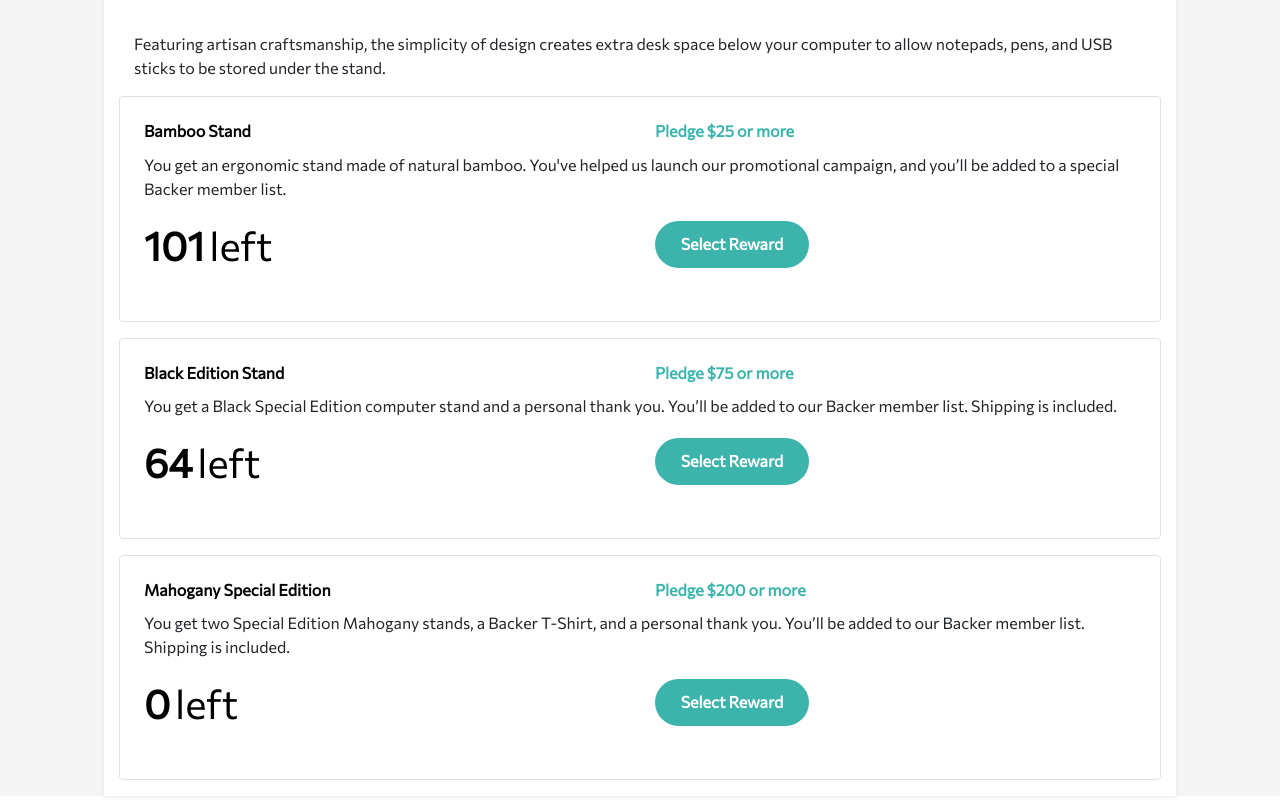
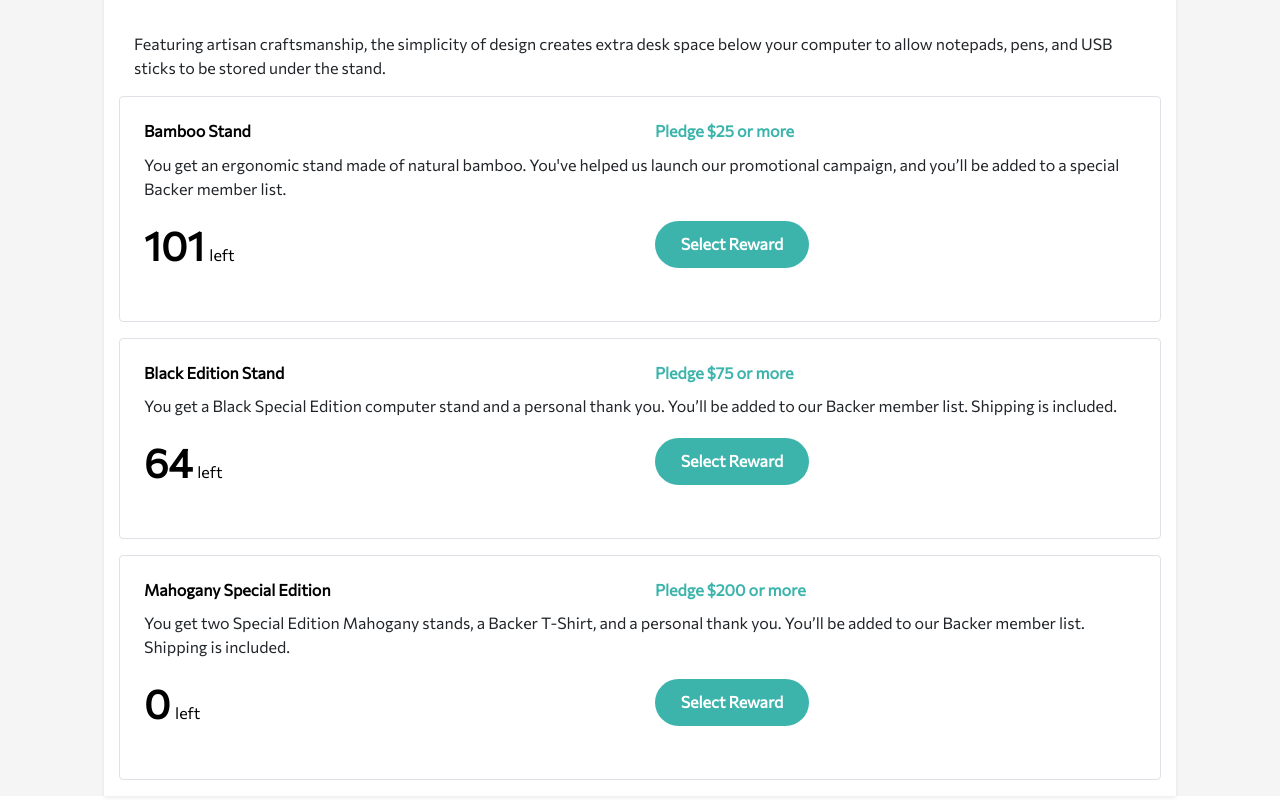
Before and after one commit to MrObonye/crowdfunding, an Angular app: page / in a window 1280 px wide. Shown: the part 941-1741 px from the top of the page. Built offline with nearby package versions, Linux system fonts and the light colour scheme.

Commit message:
add disable div

```diff
--- a/src/app/components/common/pledge/pledge.component.ts
+++ b/src/app/components/common/pledge/pledge.component.ts
@@ -15,6 +15,7 @@ export class PledgeComponent implements OnInit {
 
   @Input() index: number;
   @Input() selected: number;
+
 
   @Output() enableBorder = new EventEmitter();
   constructor(private modalService: ModalService) { }
--- a/src/app/components/hero/hero.component.html
+++ b/src/app/components/hero/hero.component.html
@@ -74,7 +74,7 @@
       <app-pledge [cardTitle]="contentData[1].cardTitle" [cardSubTitle]="contentData[1].cardSubTitle" [cardText]="contentData[1].cardText"
       [cardNumber]="contentData[1].cardNumber" [index]="3" (enableBorder)="select($event)" [selected]="selected"></app-pledge>
       <app-pledge [cardTitle]="contentData[2].cardTitle" [cardSubTitle]="contentData[2].cardSubTitle" [cardText]="contentData[2].cardText"
-      [cardNumber]="contentData[2].cardNumber" [index]="4" (enableBorder)="select($event)" [selected]="selected"></app-pledge>
+      [cardNumber]="contentData[2].cardNumber" [index]="4" (enableBorder)="select($event)" [selected]="selected" style="pointer-events: none; opacity: 0.3;"></app-pledge>
     </div>
   </div>
 
--- a/src/assets/scss/_card.scss
+++ b/src/assets/scss/_card.scss
@@ -25,6 +25,7 @@
       padding-bottom: 20px;
       &::after {
         content: 'left';
+        font-size: 1rem;
         font-weight: 400;
         padding: 5px;
       }
```
